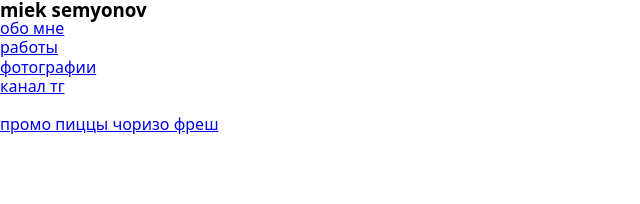
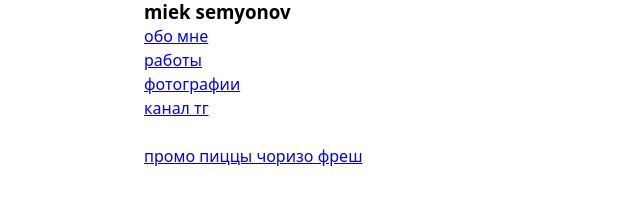
Before and after one commit to jjjjjp/mieksemyonov, a plain HTML site: page index.html in a window 1280 px wide. Shown: the whole page, without its empty margins (0-640 px from the left). Drawn offline with Linux system fonts and the light colour scheme; a web font is replaced by a local one.

Commit message:
main css updated

```diff
--- a/assets/main.css
+++ b/assets/main.css
@@ -18,7 +18,7 @@ body {
 	font-weight: 400;
 	font-style: normal;
 	font-size: 1em;
-	line-height: 120%;
+	line-height: 150%;
 	text-align: center;
 	color: #000;
 	text-transform: lowercase;
@@ -46,6 +46,10 @@ p {
 	color: #888;
 }
 
-@media (min-width: 576px) {
+@media (min-width: 992px) {
+	section#container {
+		max-width: 992px;
+	}
+}
 
 }
```
